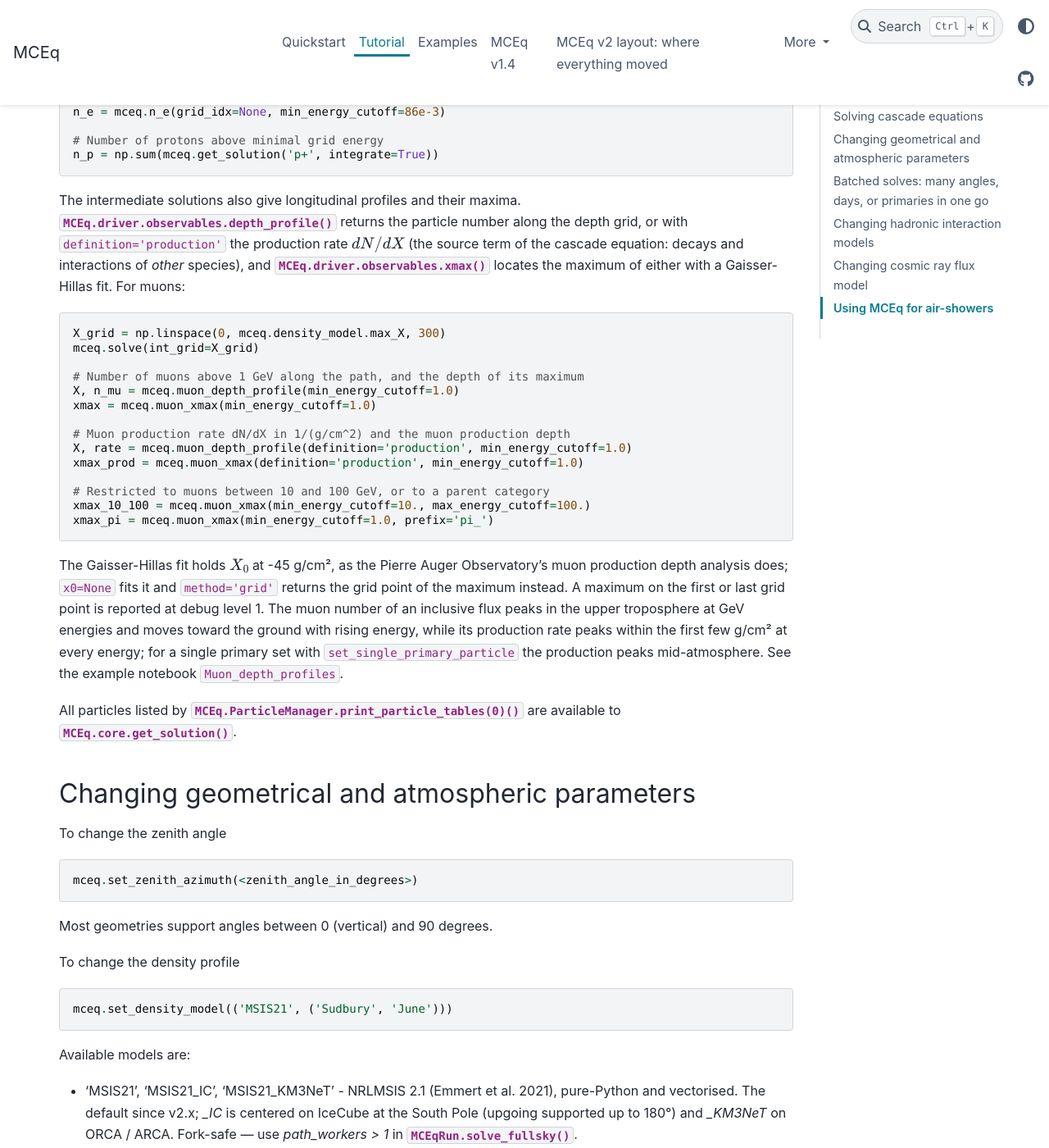
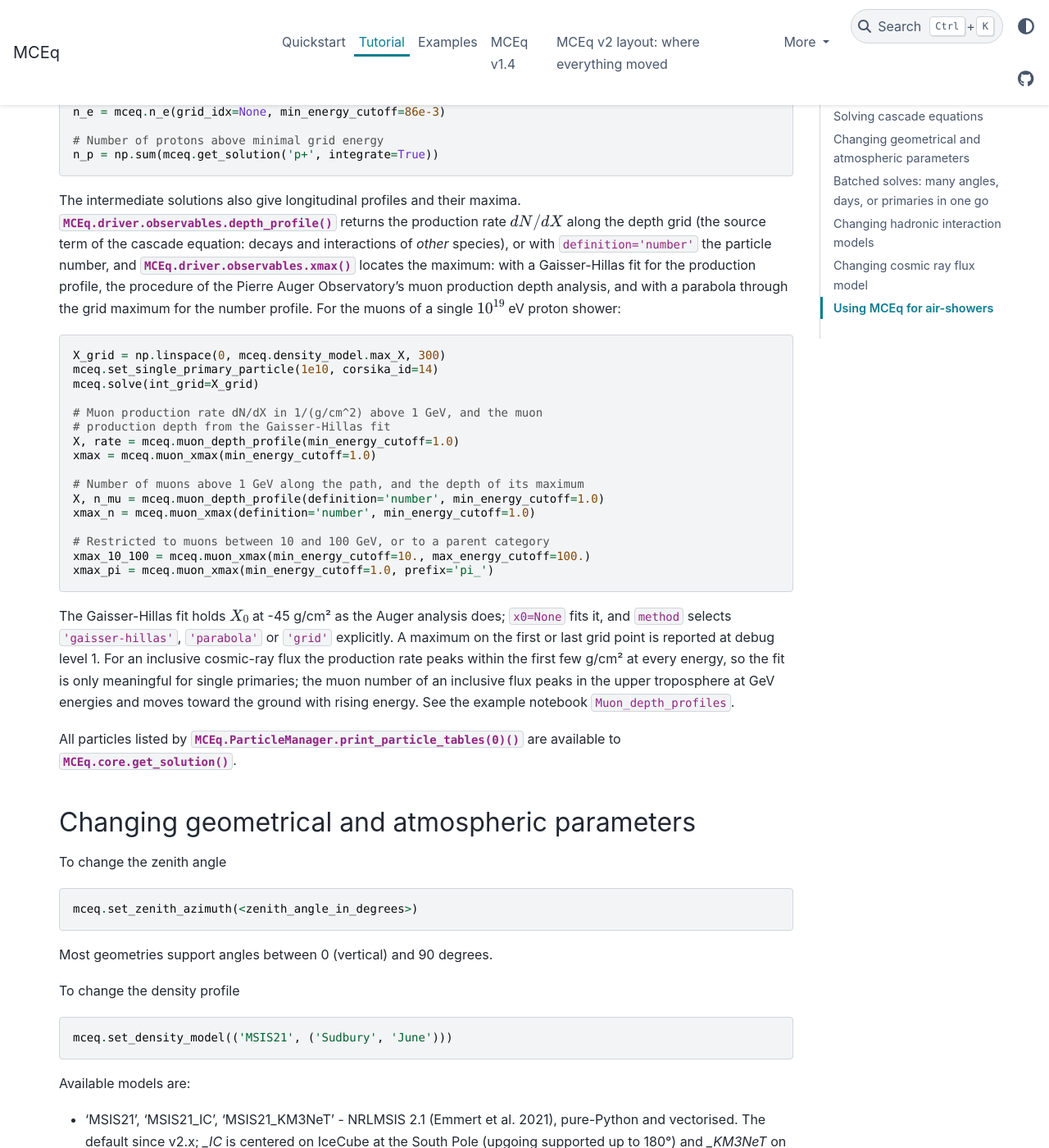
Before and after one commit to mceq-project/MCEq, a Sphinx documentation site: the page built from docs/tutorial.rst, in a window 1280 px wide and 1400 px high, scrolled down 2127 px. Shown: the whole window at 82% size. Built offline with Sphinx 7.4.7 and the PyData theme 0.15.4, drawn with Linux system fonts in a browser that asks for light colours.

Commit message:
Make the production profile the default definition
depth_profile, xmax, muon_depth_profile and muon_xmax now default to
definition="production", the muon production depth of air-shower
analyses; the number profile is requested explicitly. The Gaisser-Hillas
fallback also catches the TypeError curve_fit raises on too few points.

Co-Authored-By: Claude Fable 5.1 <noreply@anthropic.com>

```diff
--- a/docs/tutorial.rst
+++ b/docs/tutorial.rst
@@ -95,36 +95,40 @@ energy cutoff (larger than the minimal grid energy :attr:`mceq_config.e_min`)::
     n_p = np.sum(mceq.get_solution('p+', integrate=True))
 
 The intermediate solutions also give longitudinal profiles and their maxima.
-:func:`MCEq.driver.observables.depth_profile` returns the particle number
-along the depth grid, or with ``definition='production'`` the production
-rate :math:`dN/dX` (the source term of the cascade equation: decays and
-interactions of *other* species), and :func:`MCEq.driver.observables.xmax`
-locates the maximum of either with a Gaisser-Hillas fit. For muons::
+:func:`MCEq.driver.observables.depth_profile` returns the production rate
+:math:`dN/dX` along the depth grid (the source term of the cascade equation:
+decays and interactions of *other* species), or with ``definition='number'``
+the particle number, and :func:`MCEq.driver.observables.xmax` locates the
+maximum: with a Gaisser-Hillas fit for the production profile, the procedure
+of the Pierre Auger Observatory's muon production depth analysis, and with a
+parabola through the grid maximum for the number profile. For the muons of a
+single :math:`10^{19}` eV proton shower::
 
     X_grid = np.linspace(0, mceq.density_model.max_X, 300)
+    mceq.set_single_primary_particle(1e10, corsika_id=14)
     mceq.solve(int_grid=X_grid)
 
-    # Number of muons above 1 GeV along the path, and the depth of its maximum
-    X, n_mu = mceq.muon_depth_profile(min_energy_cutoff=1.0)
+    # Muon production rate dN/dX in 1/(g/cm^2) above 1 GeV, and the muon
+    # production depth from the Gaisser-Hillas fit
+    X, rate = mceq.muon_depth_profile(min_energy_cutoff=1.0)
     xmax = mceq.muon_xmax(min_energy_cutoff=1.0)
 
-    # Muon production rate dN/dX in 1/(g/cm^2) and the muon production depth
-    X, rate = mceq.muon_depth_profile(definition='production', min_energy_cutoff=1.0)
-    xmax_prod = mceq.muon_xmax(definition='production', min_energy_cutoff=1.0)
+    # Number of muons above 1 GeV along the path, and the depth of its maximum
+    X, n_mu = mceq.muon_depth_profile(definition='number', min_energy_cutoff=1.0)
+    xmax_n = mceq.muon_xmax(definition='number', min_energy_cutoff=1.0)
 
     # Restricted to muons between 10 and 100 GeV, or to a parent category
     xmax_10_100 = mceq.muon_xmax(min_energy_cutoff=10., max_energy_cutoff=100.)
     xmax_pi = mceq.muon_xmax(min_energy_cutoff=1.0, prefix='pi_')
 
-The Gaisser-Hillas fit holds :math:`X_0` at -45 g/cm², as the Pierre Auger
-Observatory's muon production depth analysis does; ``x0=None`` fits it and
-``method='grid'`` returns the grid point of the maximum instead. A maximum on
-the first or last grid point is reported at debug level 1. The muon number
-of an inclusive flux peaks in the upper troposphere at GeV energies and
-moves toward the ground with rising energy, while its production rate peaks
-within the first few g/cm² at every energy; for a single primary set with
-``set_single_primary_particle`` the production peaks mid-atmosphere. See the
-example notebook ``Muon_depth_profiles``.
+The Gaisser-Hillas fit holds :math:`X_0` at -45 g/cm² as the Auger analysis
+does; ``x0=None`` fits it, and ``method`` selects ``'gaisser-hillas'``,
+``'parabola'`` or ``'grid'`` explicitly. A maximum on the first or last grid
+point is reported at debug level 1. For an inclusive cosmic-ray flux the
+production rate peaks within the first few g/cm² at every energy, so the fit
+is only meaningful for single primaries; the muon number of an inclusive
+flux peaks in the upper troposphere at GeV energies and moves toward the
+ground with rising energy. See the example notebook ``Muon_depth_profiles``.
 
 All particles listed by :func:`MCEq.ParticleManager.print_particle_tables(0)` are
 available to :func:`MCEq.core.get_solution`.
```
Also changed, not shown: changes/191.feat.md (+1 -1 lines), docs/examples/Muon_depth_profiles.ipynb, 3 other files.
